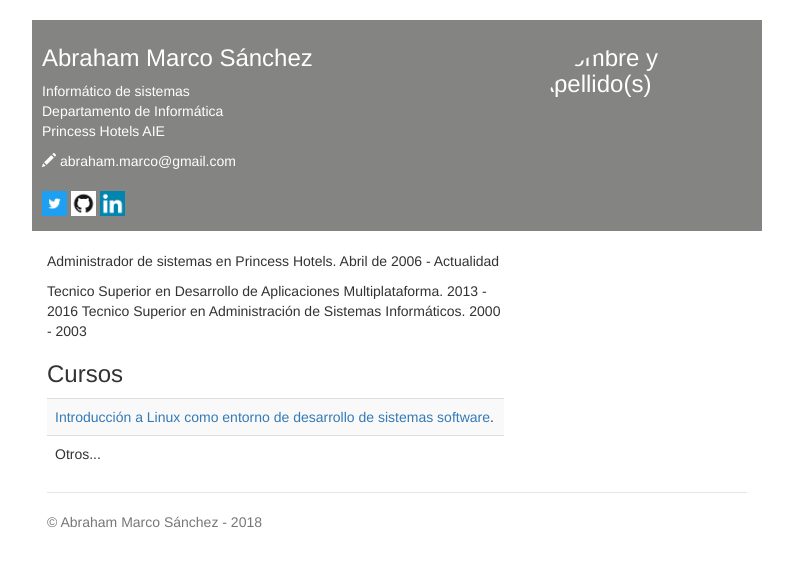
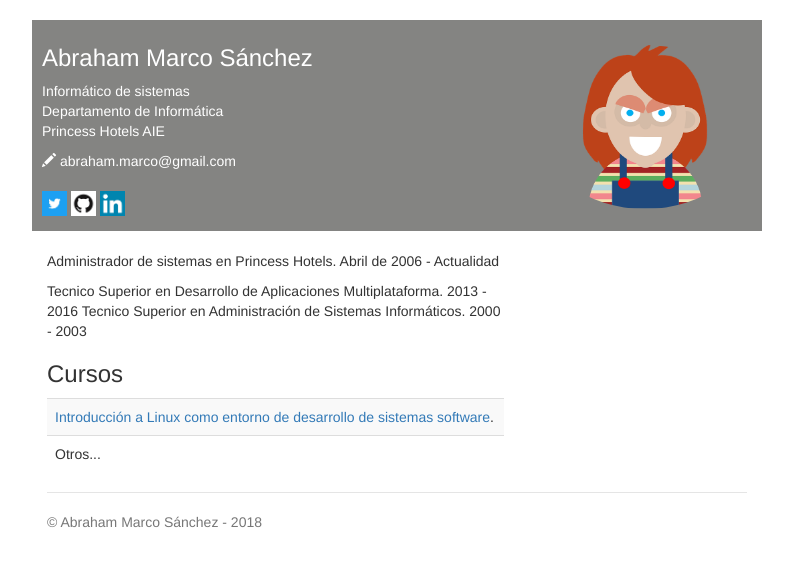
Before and after one commit to marcsanch/marcsanch.github.io, a plain HTML site: page index.html in a window 1280 px wide. Shown: the whole page, without its empty margins (243-1036 px from the left). Drawn offline with nearby package versions, Linux system fonts and the light colour scheme.

Commit message:
Versión personalizada de mi sítio

```diff
--- a/index.html
+++ b/index.html
@@ -17,7 +17,7 @@
   <body>
     <div class="container header-bar">
       <!--Sustituir por los datos del alumno-->
-      <h3>Abraham Marco Sánchez <span><img style="width: 214px; height: 164px;" class='img-circle' alt="Nombre y Apellido(s)" src="img/foto.pnp" align="right"></span></h3>
+      <h3>Abraham Marco Sánchez <span><img style="width: 214px; height: 164px;" class='img-circle' alt="Abraham Marco Sánchez" src="img/foto.png" align="right"></span></h3>
       <p>
         <!--Sustituir por los datos del alumno-->
         Informático de sistemas<br>
```
